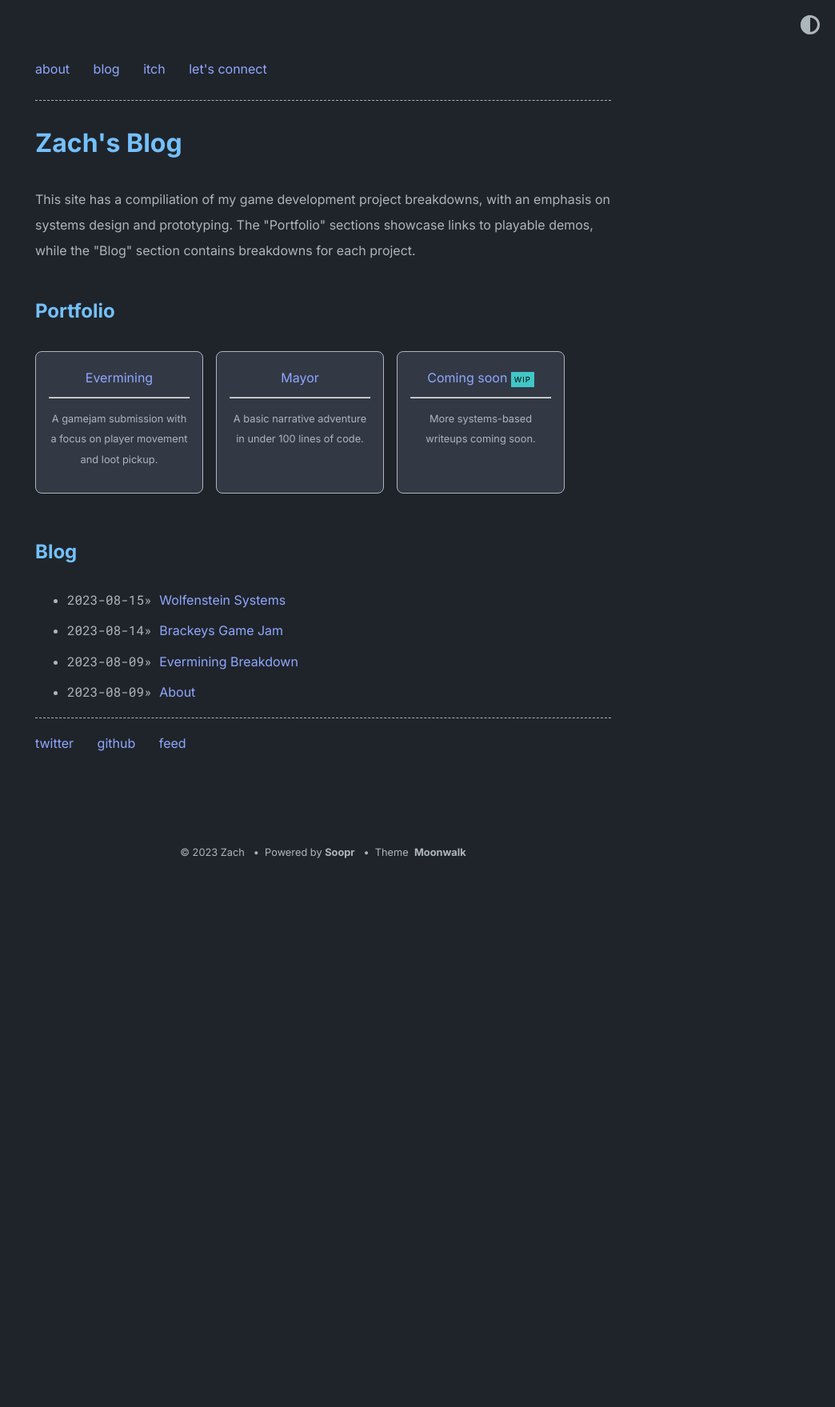
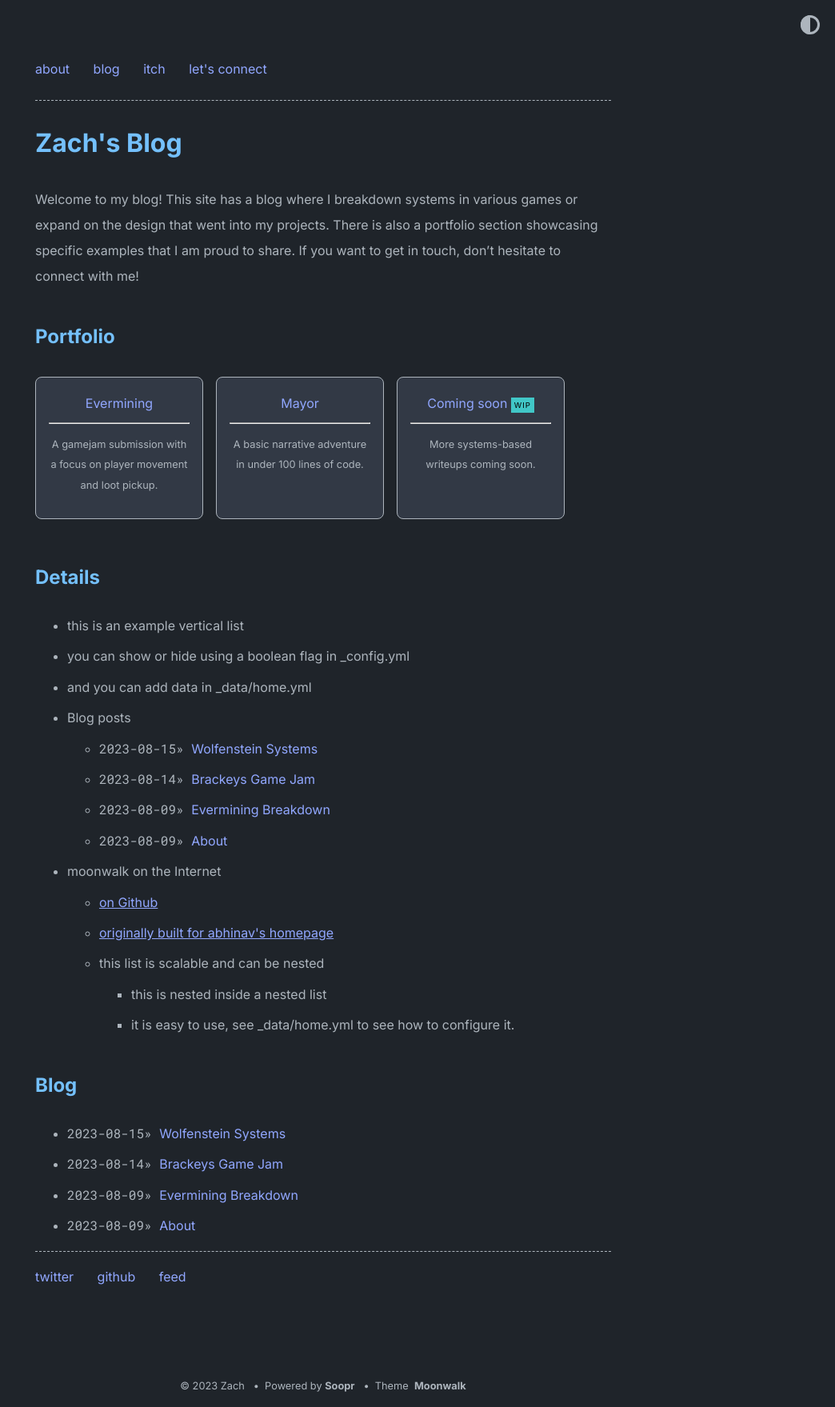
Before and after one commit to zbaileydev/zbaileydev.github.io, a Jekyll site: the page built from index.md, in a window 1280 px wide. Shown: the whole page at 80% size, without its empty margins (236-1280 px from the left). Built offline with Jekyll 4.4.1, drawn with Linux system fonts in a browser that asks for light colours; Markdown is read by kramdown in place of the engine named in the settings; before the commit the page ends 1092 px from its top, so only the background shows below that.

Commit message:
Update _config.yml

```diff
--- a/_config.yml
+++ b/_config.yml
@@ -2,7 +2,7 @@ title: "Zach's Blog"
 author: Zach
 url: https://puzzlezach.github.io/ # root address of the site
 description: > # description of the site (multiple lines allowed)
-  This site has a compiliation of my game development project breakdowns, with an emphasis on systems design and prototyping. The "Portfolio" sections showcase links to playable demos, while the "Blog" section contains breakdowns for each project.
+  Welcome to my blog! This site has a blog where I breakdown systems in various games or expand on the design that went into my projects. There is also a portfolio section showcasing specific examples that I am proud to share. If you want to get in touch, don’t hesitate to connect with me!
 
 permalink: /:slug
 
@@ -28,7 +28,7 @@ theme_config:
   show_projects: true # show projects as cards, add in _data/home.yml
   show_blog: true # show blog posts added in _posts
   show_old_projects: false # show old projects as cards, add in _data/home.yml
-  show_misc_list: false # show generic vertical list for misc details, add _data/home.yml
+  show_misc_list: true # show generic vertical list for misc details, add _data/home.yml
   show_reading_time: true # show number of words and reading time in the blog posts
   show_tags: true # show tags in a blog posts
   # options for "home" page
```
